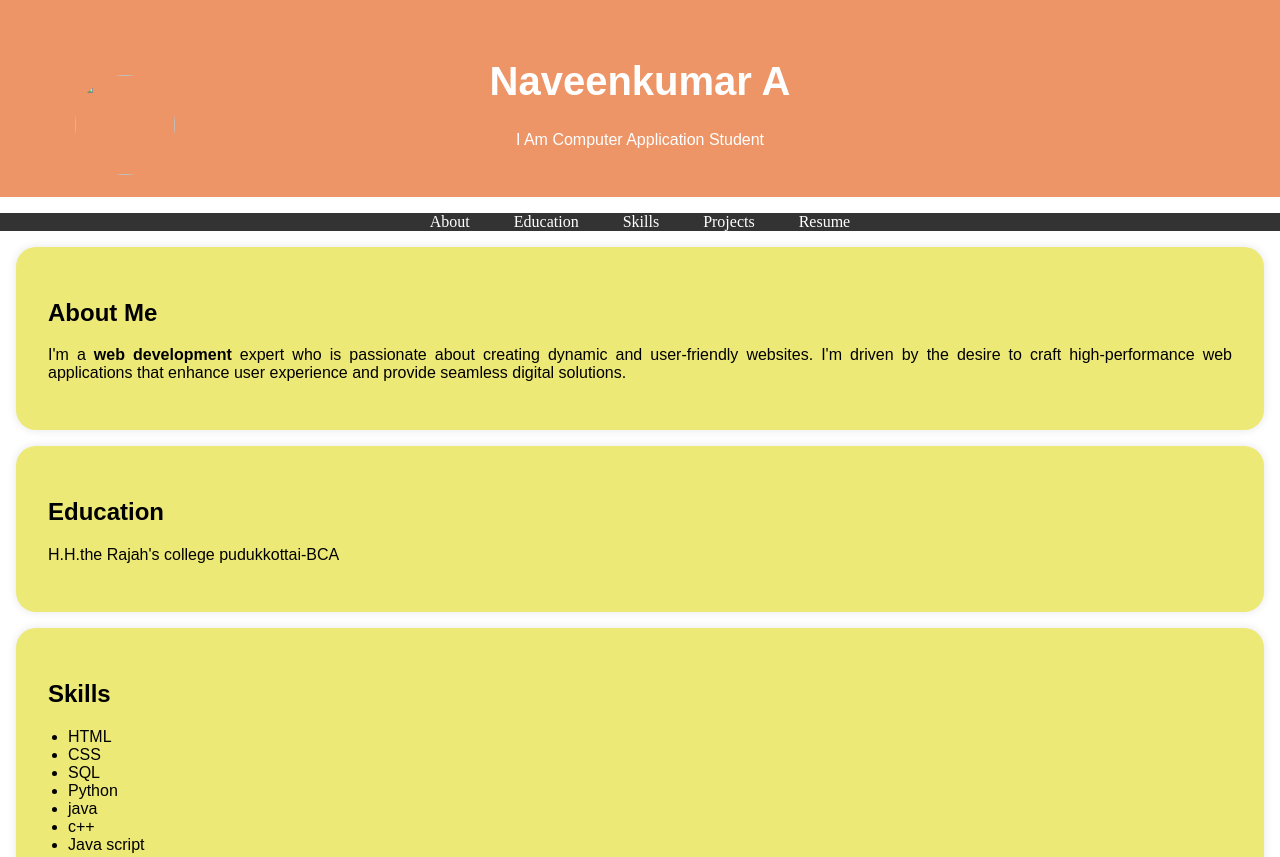
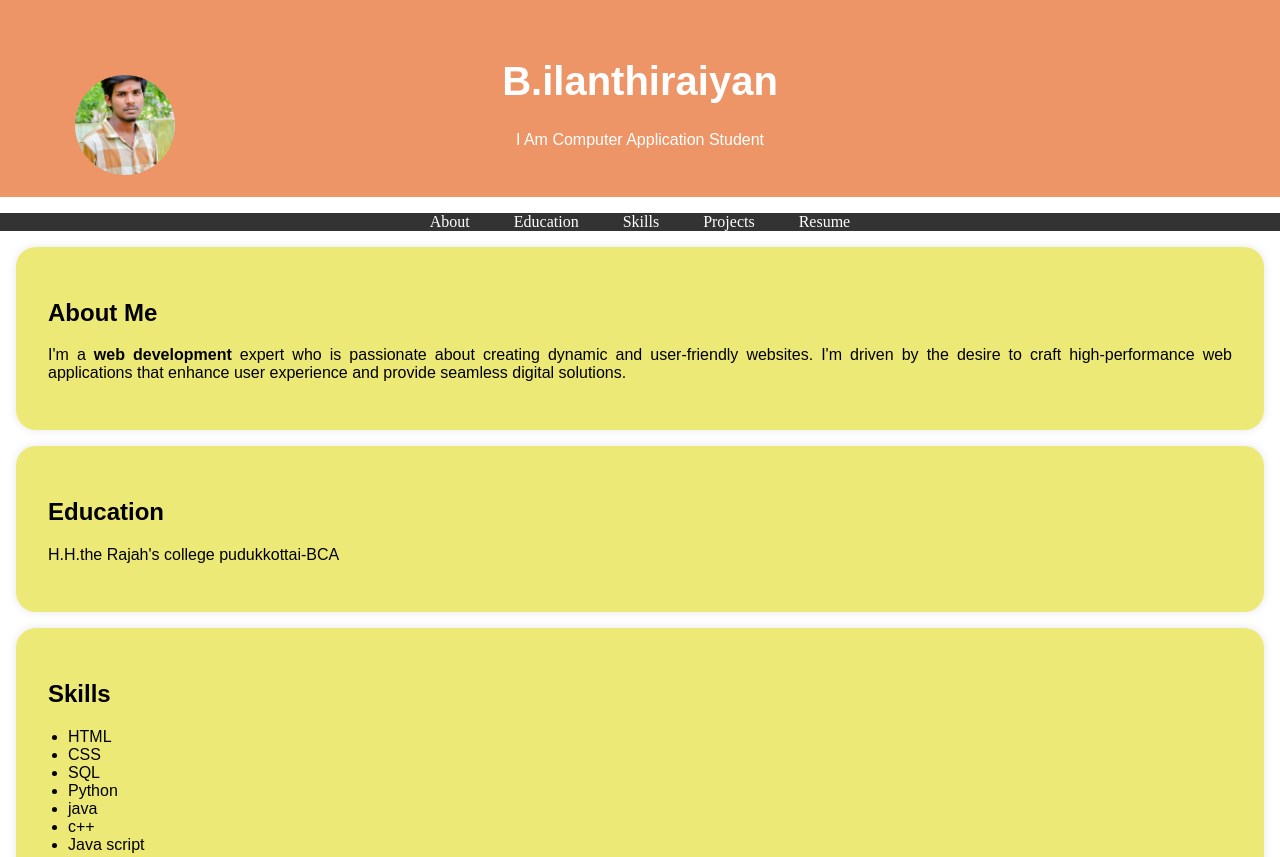
Before and after one commit to ilanthiraiyan1822/Digital-portfolio, a plain HTML site: page index.html in a window 1280 px wide. Shown: the top 857 px of the page. Drawn offline with Linux system fonts and the light colour scheme.

Commit message:
Update index.html

```diff
--- a/index.html
+++ b/index.html
@@ -96,8 +96,8 @@
     <header>
       <div class="header-content">
         <!-- Add your profile picture here -->
-        <img src="demo/demo/kutty003.jpg" class="profile-picture" />
-        <h1>Naveenkumar A</h1>
+        <img src="WhatsApp Image 2023-12-01 at 17.18.33 (6).jpeg" class="profile-picture" />
+        <h1>B.ilanthiraiyan</h1>
         <p>I Am Computer Application Student</p>
       </div>
     </header>
```
